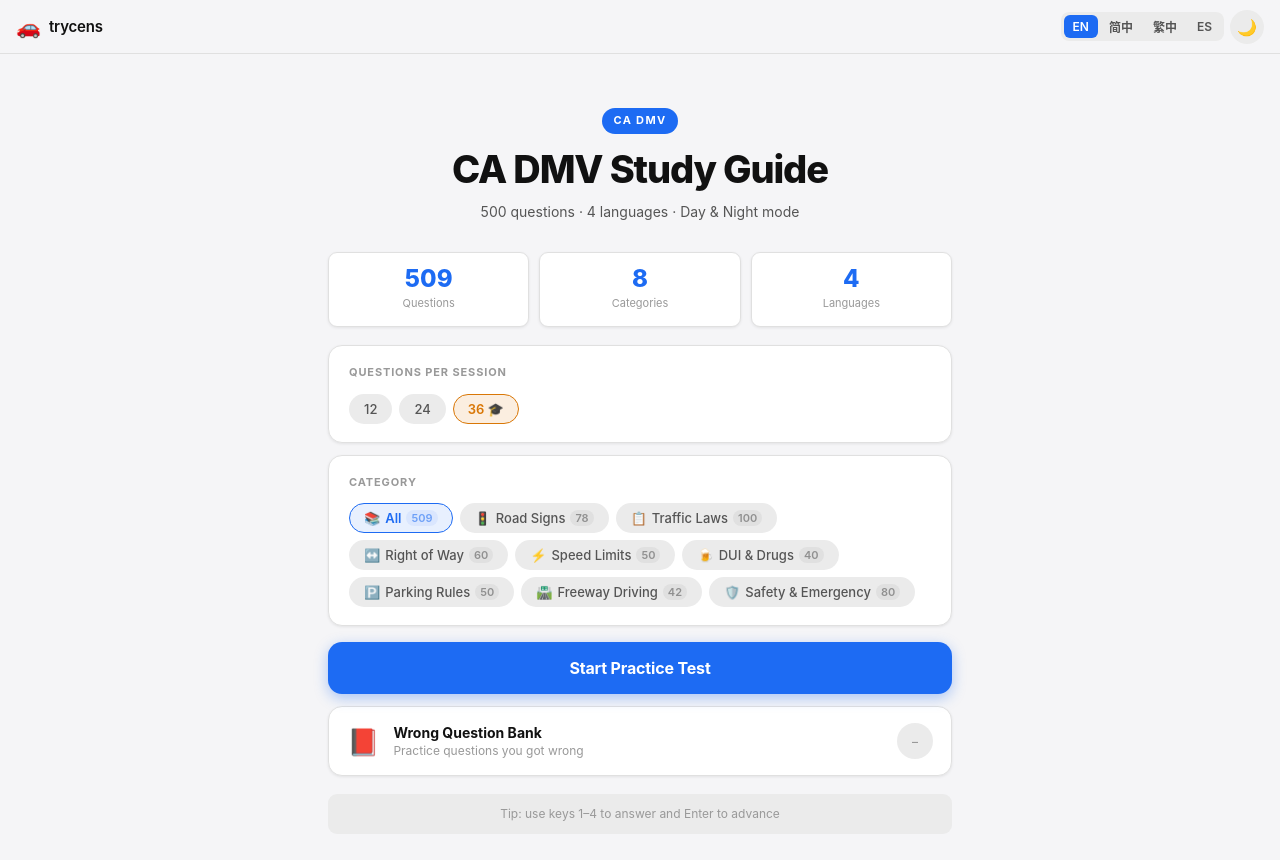
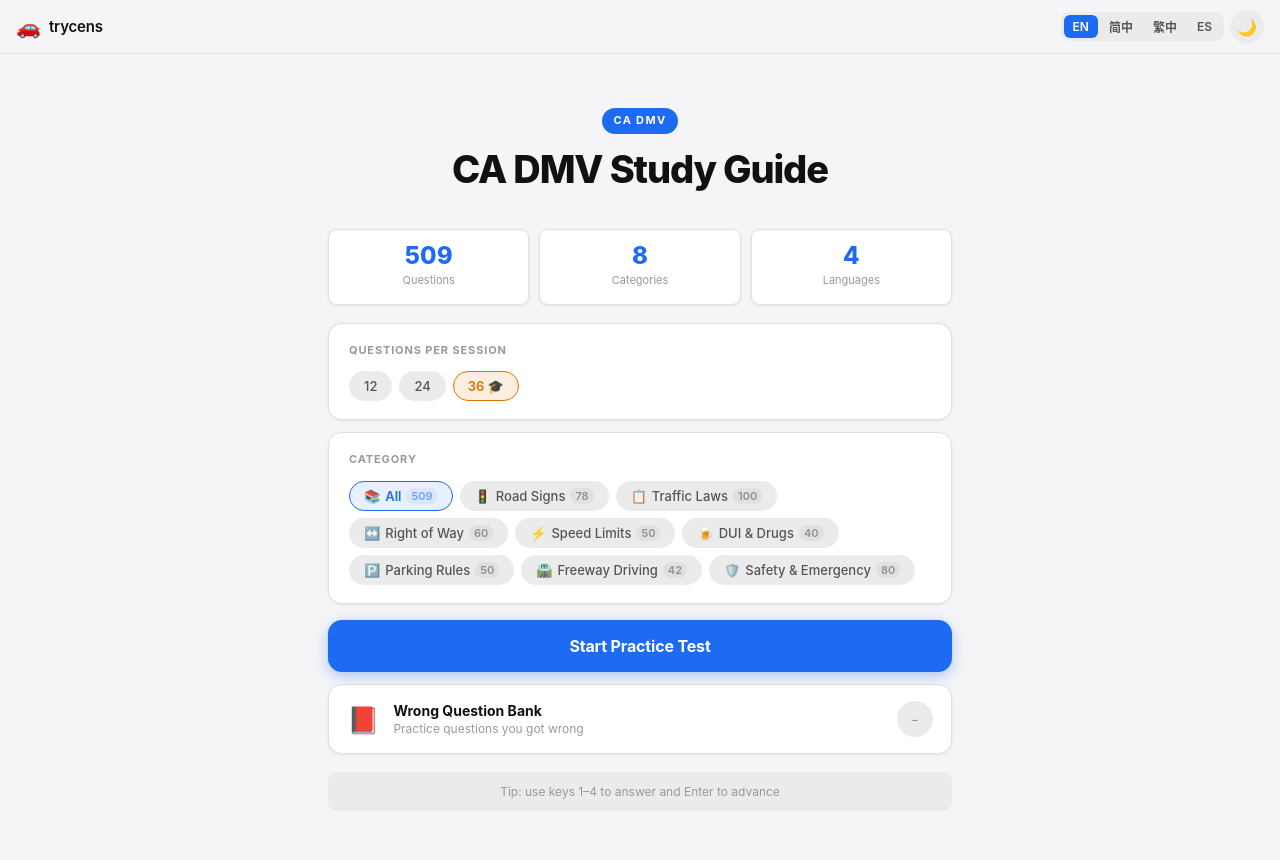
Before and after one commit to shellquery/trycens, a React (Vite) app: page / in a window 1280 px wide. Shown: the top 860 px of the page. Built offline with nearby package versions, Linux system fonts and the light colour scheme.

Commit message:
fix: remove subtitle banner from home screen

```diff
--- a/src/components/Home.jsx
+++ b/src/components/Home.jsx
@@ -59,7 +59,7 @@ export default function Home({ lang, onStart, onOpenWrongBank, totalQuestions, c
            lang === 'es'   ? 'Guía DMV California' :
                              'CA DMV Study Guide'}
         </h1>
-        <p className="home-subtitle">{t('sub', lang)}</p>
+
       </div>
 
       {/* Stats */}
```
